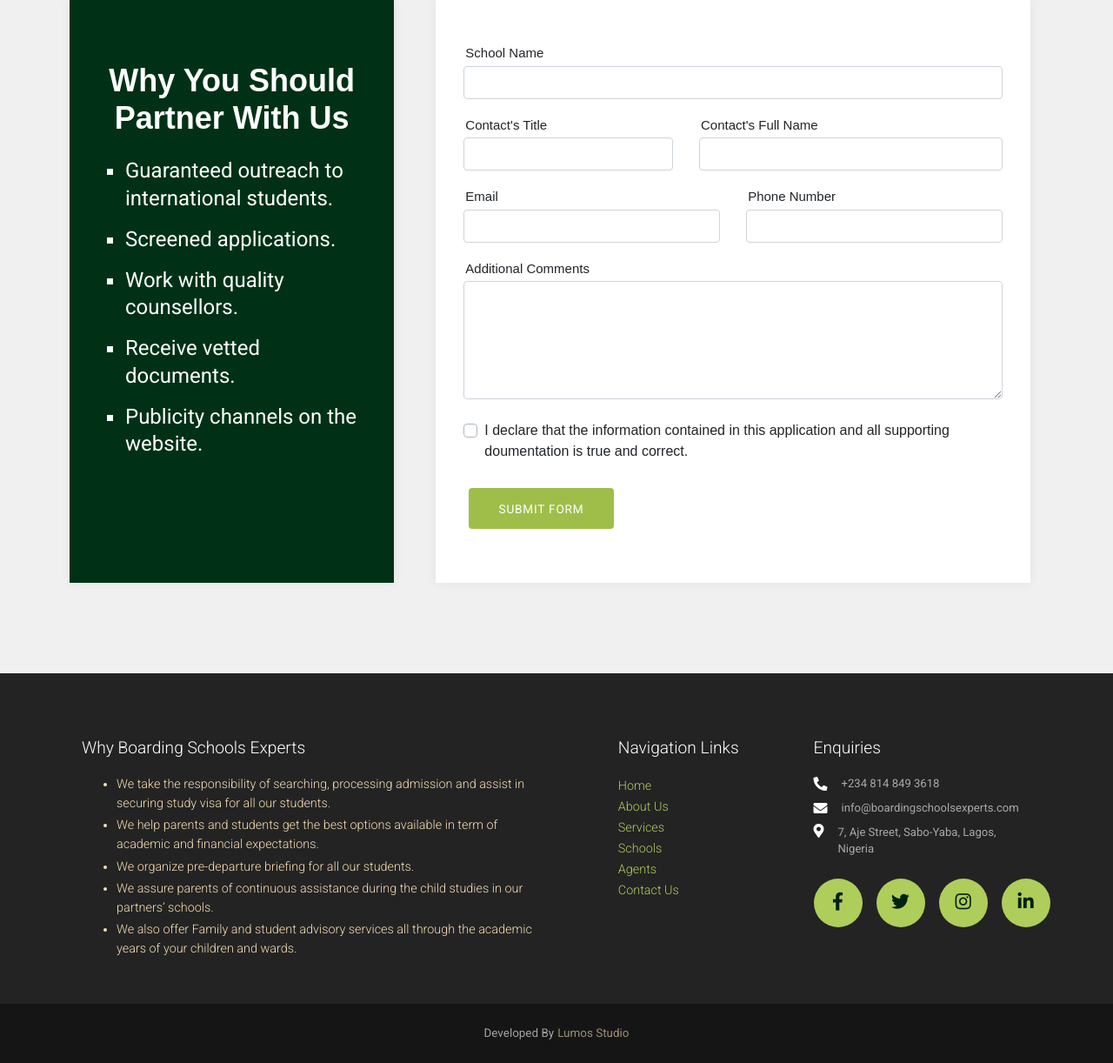
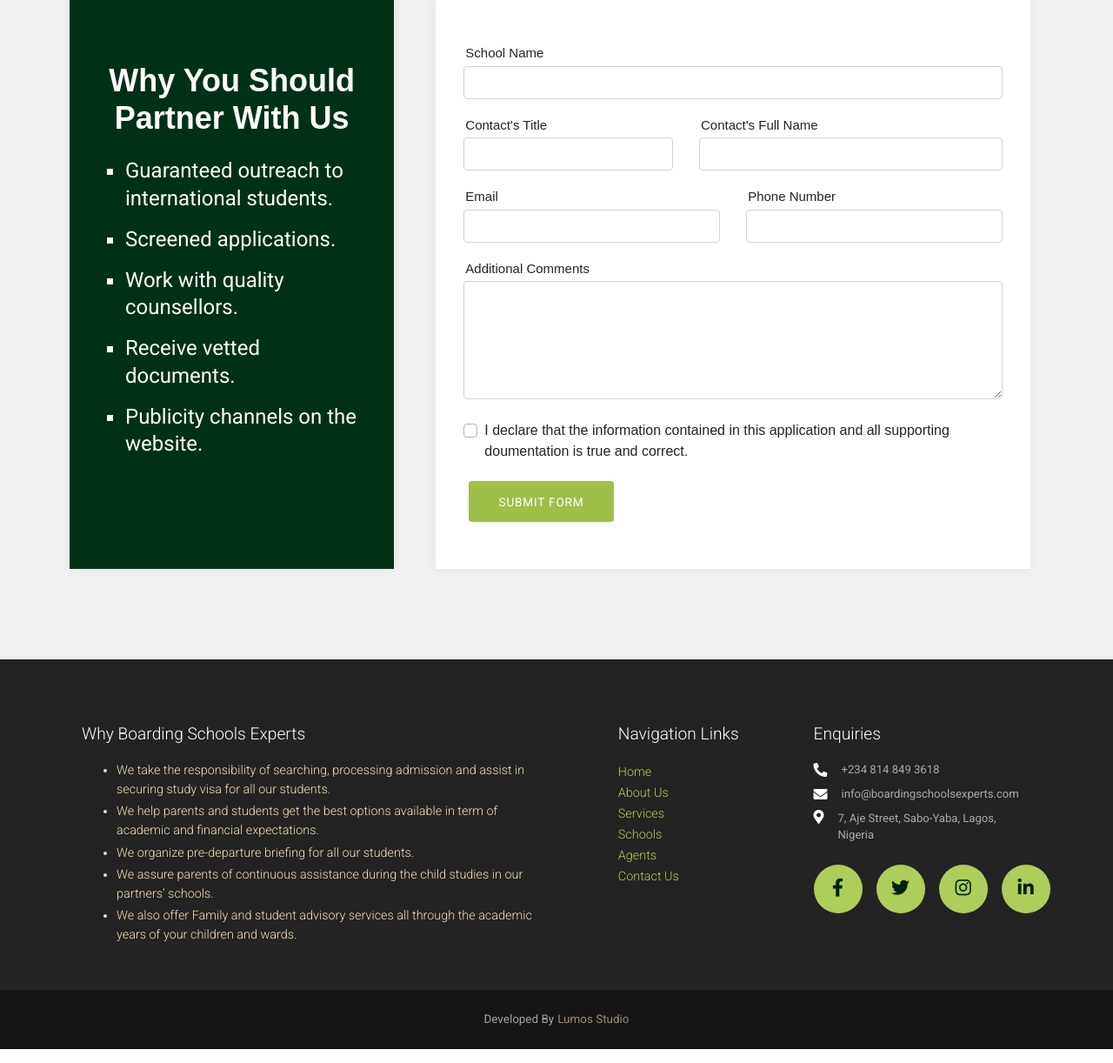
Before and after one commit to Obaitan/boarding-schools-app, a Flask app: page /schools/partnership_form in a window 1280 px wide. Shown: the part 330-1552 px from the top of the page at 87% size. Run offline with Flask 2, Linux system fonts and the light colour scheme; parts of the project's set-up code (start-up, migrations or seed data) failed here and were passed over; some libraries are stand-ins or nearby versions.

Commit message:
Updates For Heroku Test Site.

```diff
--- a/bse/templates/pages/agents-form.html
+++ b/bse/templates/pages/agents-form.html
@@ -292,8 +292,8 @@ Boarding School Experts | Schools Partnership Form
                 <span style="color: orangered; font-size: 13px;">{{ error }}</span>
                 {% endfor %}
               </div>
-              <div class="g-recaptcha" data-sitekey="6LeDoY8bAAAAAEKbhmJYjyuN0HKO57BpjeqZkDxv"></div>
-              <div class="pl-0 my-4">
+              <div class="g-recaptcha mt-3" data-sitekey="6LeDoY8bAAAAAEKbhmJYjyuN0HKO57BpjeqZkDxv"></div>
+              <div class="pl-0 my-3">
                 {{ form.submit(class="btn btn-school-light") }}
               </div>
             </div>
--- a/bse/templates/pages/contact.html
+++ b/bse/templates/pages/contact.html
@@ -104,7 +104,7 @@
               </div>
             </div>
             <div class="g-recaptcha" data-sitekey="6LeDoY8bAAAAAEKbhmJYjyuN0HKO57BpjeqZkDxv"></div>
-            <div class="text-md-left">
+            <div class="text-md-left mt-3">
               {{ form.submit(class="btn btn-school ml-0") }}
             </div>
           {% endif %}
--- a/bse/templates/pages/schools-form.html
+++ b/bse/templates/pages/schools-form.html
@@ -105,8 +105,8 @@ Boarding School Experts | Schools Partnership Form
                   {% endfor %}
                 </div>
               </div>
-              <div class="g-recaptcha" data-sitekey="6LeDoY8bAAAAAEKbhmJYjyuN0HKO57BpjeqZkDxv"></div>
-              <div class="pl-0 my-4">
+              <div class="g-recaptcha mt-3" data-sitekey="6LeDoY8bAAAAAEKbhmJYjyuN0HKO57BpjeqZkDxv"></div>
+              <div class="pl-0 my-3">
                 {{ form.submit(class="btn btn-school-light") }}
               </div>
             </form>
--- a/bse/templates/pages/submit-docs-form.html
+++ b/bse/templates/pages/submit-docs-form.html
@@ -89,7 +89,9 @@ Boarding School Experts | Submit Documents Form
                       <div class="custom-file-container__image-preview"></div>
                     </div>
                   </div>
-                  <div class="g-recaptcha" data-sitekey="6LeDoY8bAAAAAEKbhmJYjyuN0HKO57BpjeqZkDxv"></div>
+                  <div class="mt-3">
+                    <div class="g-recaptcha" data-sitekey="6LeDoY8bAAAAAEKbhmJYjyuN0HKO57BpjeqZkDxv"></div>
+                  </div>
                   <div class="col-md-12 ml-0 mt-2">
                     {{ form.submit(class="btn btn-school-light mx-0") }}
                   </div>
```
